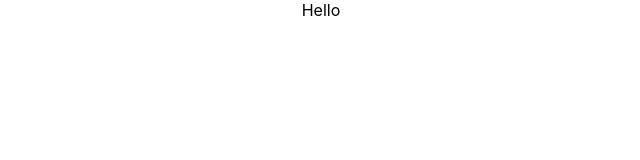
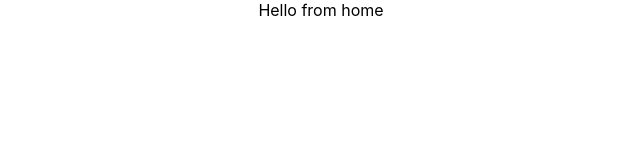
Before and after one commit to Aprendizvp2/health-welfare-usc, a React (Create React App) app: page / in a window 1280 px wide. Shown: the top 160 px of the page, without its empty margins (319-959 px from the left). Built offline with nearby package versions, Linux system fonts and the light colour scheme.

Commit message:
added screens

```diff
--- a/src/App.tsx
+++ b/src/App.tsx
@@ -1,11 +1,12 @@
 import React from 'react';
 import logo from './logo.svg';
 import './App.css';
+import Home from './screens/home/Home';
 
 function App() {
   return (
     <div className="App">
-      Hello
+      <Home />
     </div>
   );
 }
--- /dev/null
+++ b/src/screens/home/Home.tsx
@@ -0,0 +1,9 @@
+import React from 'react'
+
+function Home() {
+  return (
+    <div>Hello from home</div>
+  )
+}
+
+export default Home
```
Also changed, not shown: src/screens/profile/Profile.tsx (added, +9 -0 lines).
